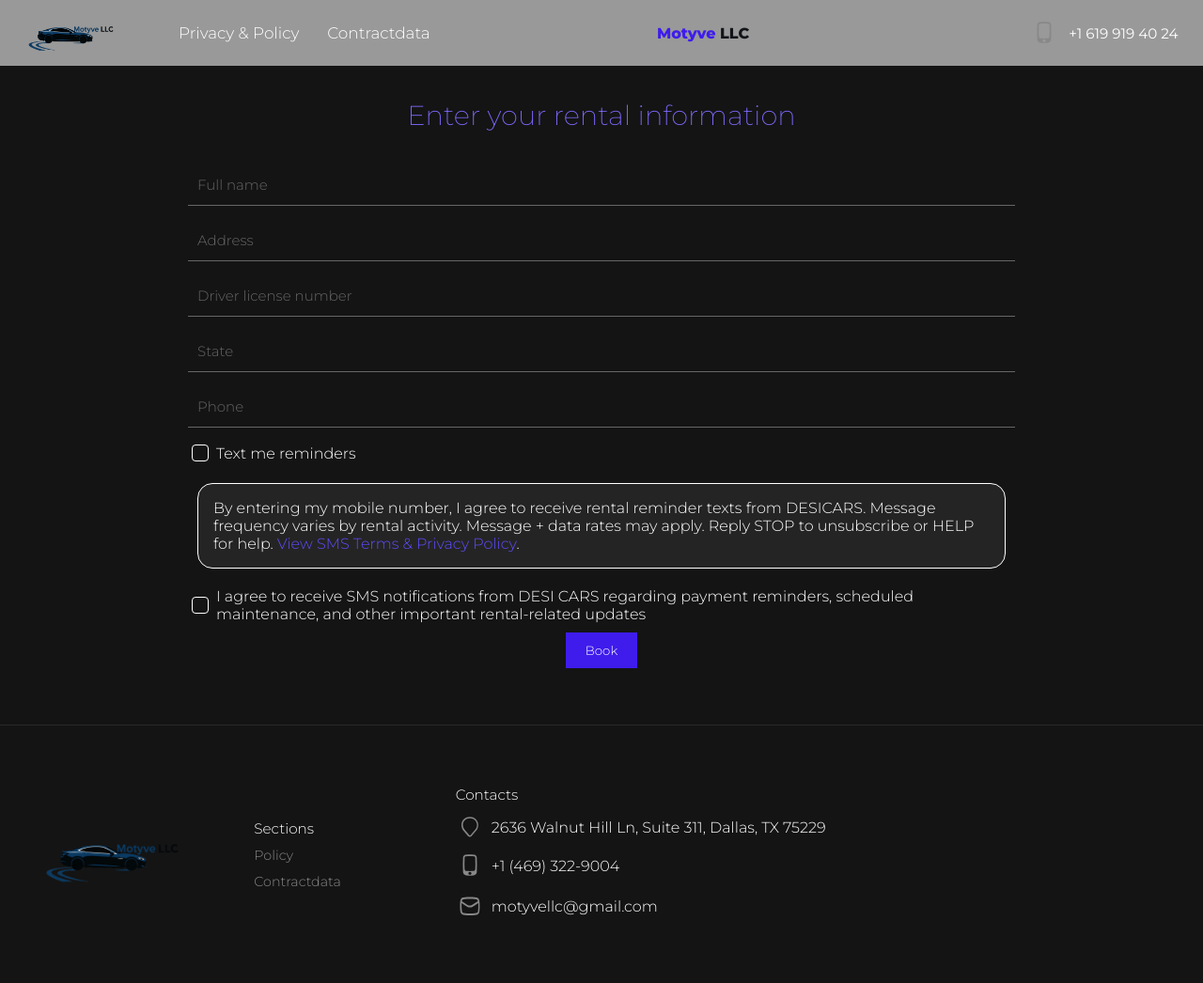
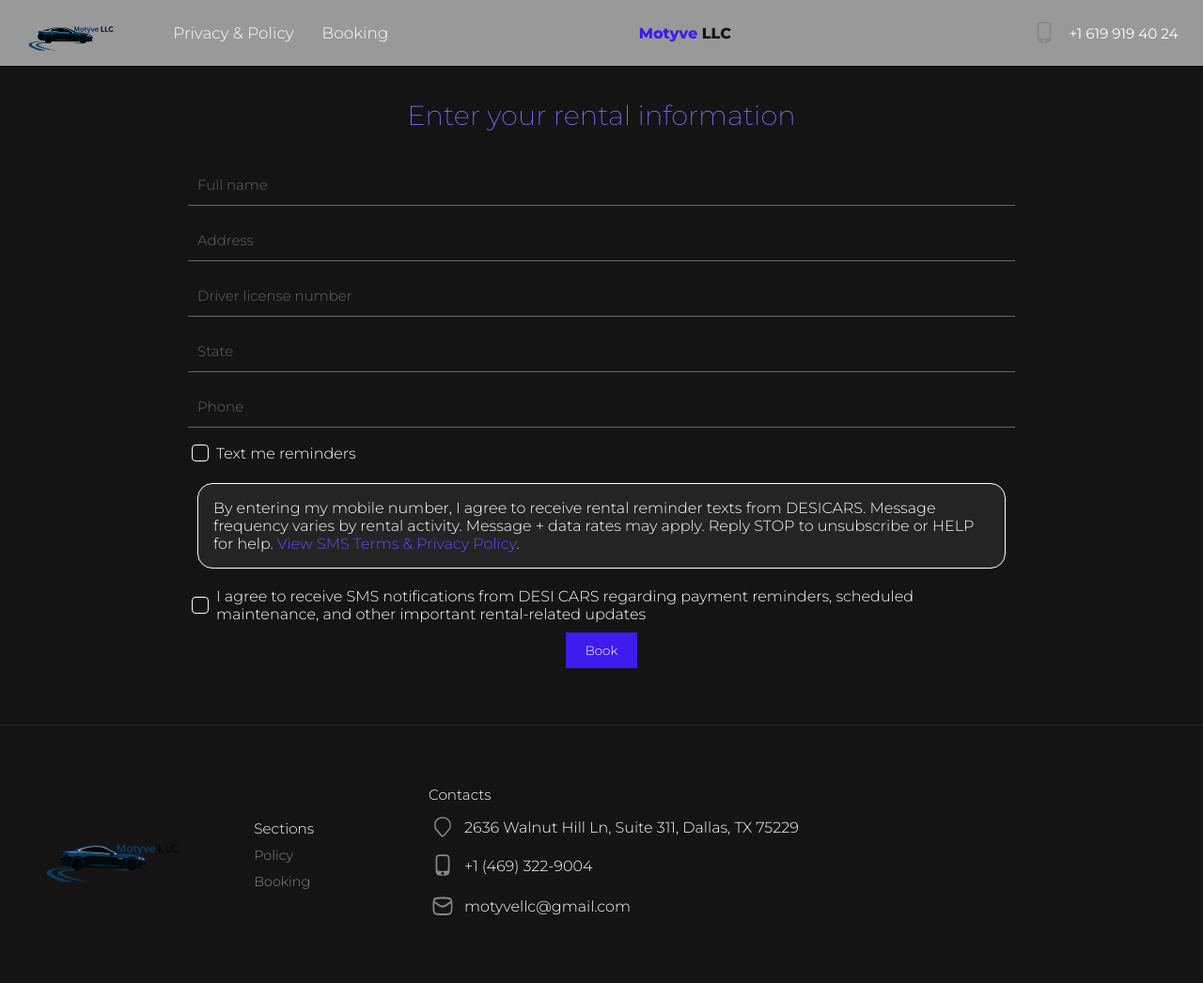
Before and after one commit to desicars/motyve.us, a FastAPI app: page /contractdata/ in a window 1280 px wide. Shown: the whole page at 94% size. Run offline with FastAPI, Linux system fonts and the light colour scheme.

Commit message:
fix: change contractdata name to booking in header/footer

```diff
--- a/app/templates/base.html
+++ b/app/templates/base.html
@@ -18,7 +18,7 @@
                 </div>
                 <div id="header-tabs">
                     <a href="/policy" class="header-tab">Privacy &amp; Policy</a>
-                    <a href="/contractdata" class="header-tab">Contractdata</a>
+                    <a href="/contractdata" class="header-tab">Booking</a>
                 </div>
             </div>
             <div id="header-center">
@@ -41,7 +41,7 @@
                 <div id="footer-section-title">Sections</div>
                 <div id="footer-section-values">
                     <a class="footer-section-value" href="/policy">Policy</a>
-                    <a class="footer-section-value" href="/contractdata">Contractdata</a>
+                    <a class="footer-section-value" href="/contractdata">Booking</a>
                 </div>
             </div>
             <div id="footer-contact">
```
